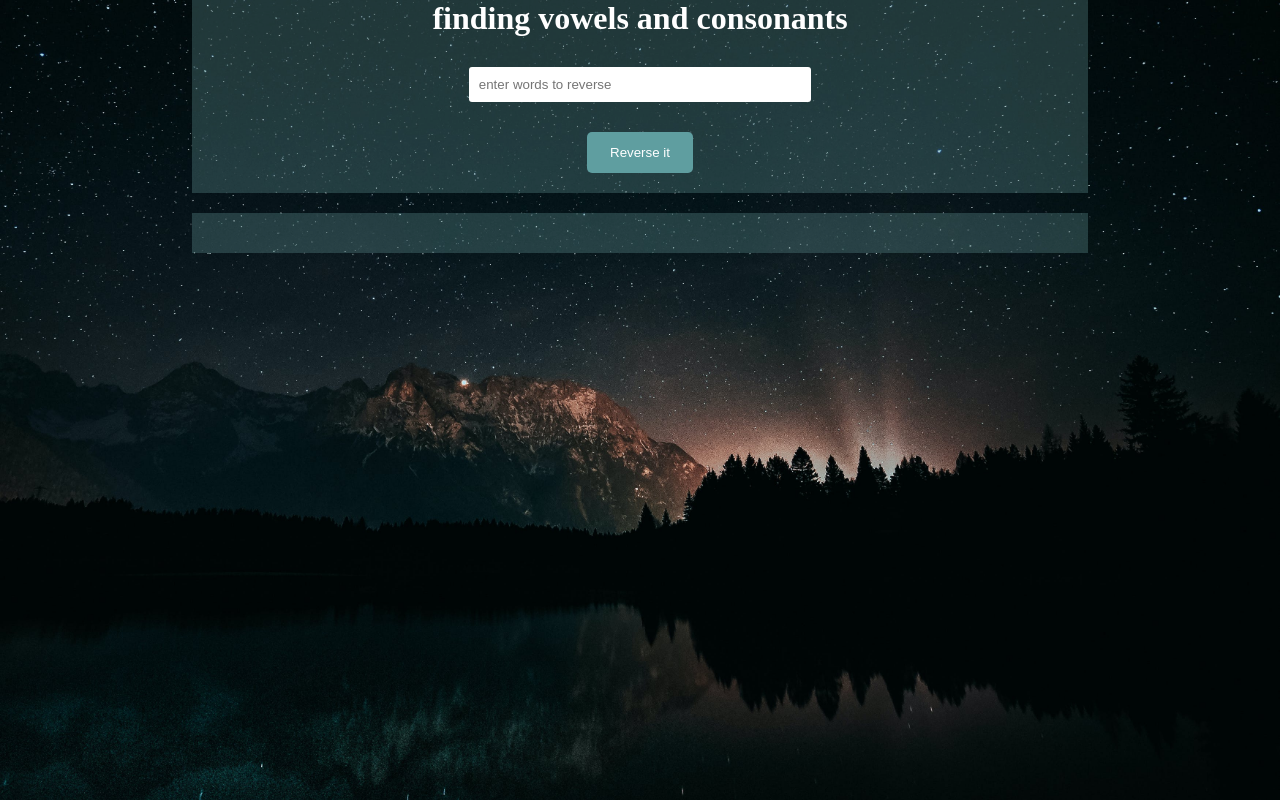
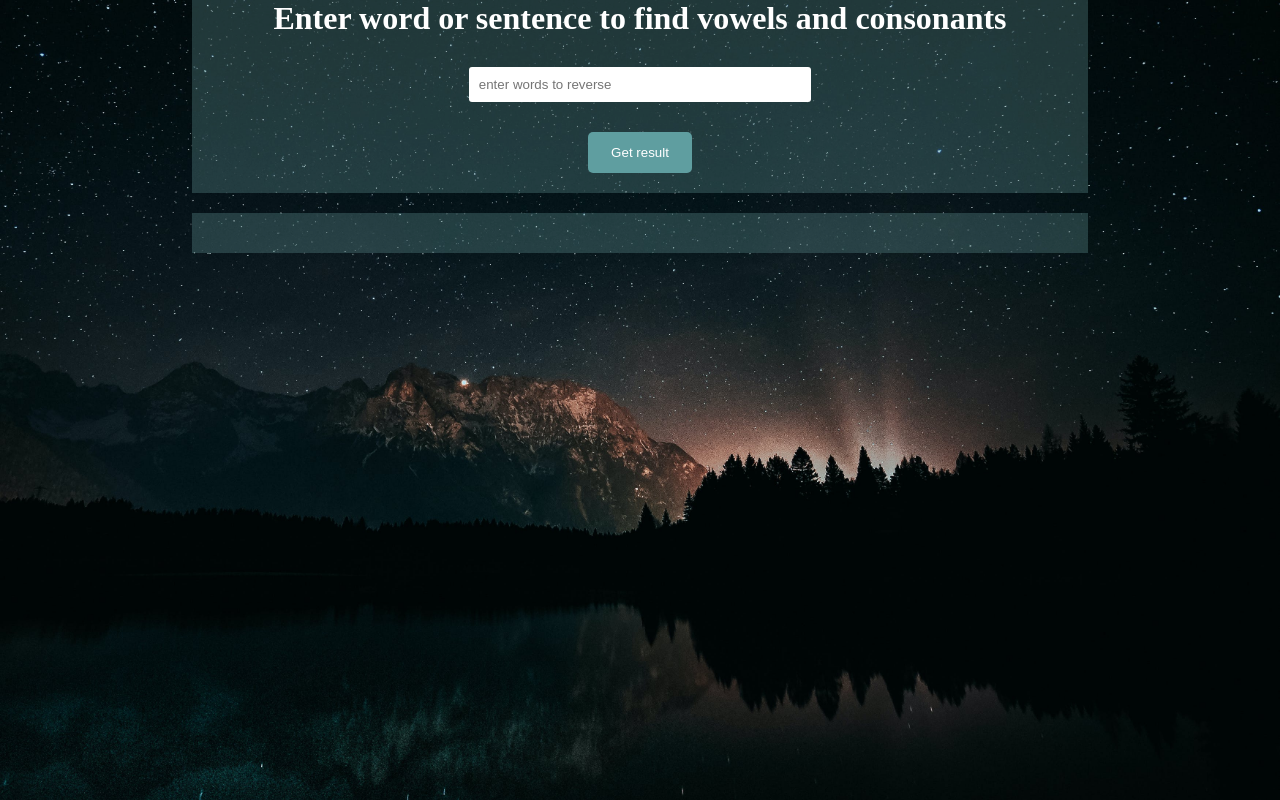
Before and after one commit to vigneshcodez/learning-from-scratch, a plain HTML site: page sampleProgram8.html in a window 1280 px wide. Drawn offline with Linux system fonts and the light colour scheme.

Commit message:
2 programs completed

```diff
--- a/sampleProgram8.html
+++ b/sampleProgram8.html
@@ -64,12 +64,12 @@
 </head>
 
 <body>
-  <h1>finding vowels and consonants</h1>
+  <h1>Enter word or sentence to find vowels and consonants</h1>
 
   <div class="form">
     <input type="text" class="inputBox1" id="inputBox" autofocus placeholder="enter words to reverse">
     <br>
-    <button class="btn" onclick="result()">Reverse it</button>
+    <button class="btn" onclick="result()">Get result</button>
 
   </div>
   <div class="result" id="result"></div>
```
Also changed, not shown: index.html (+0 -3 lines).
